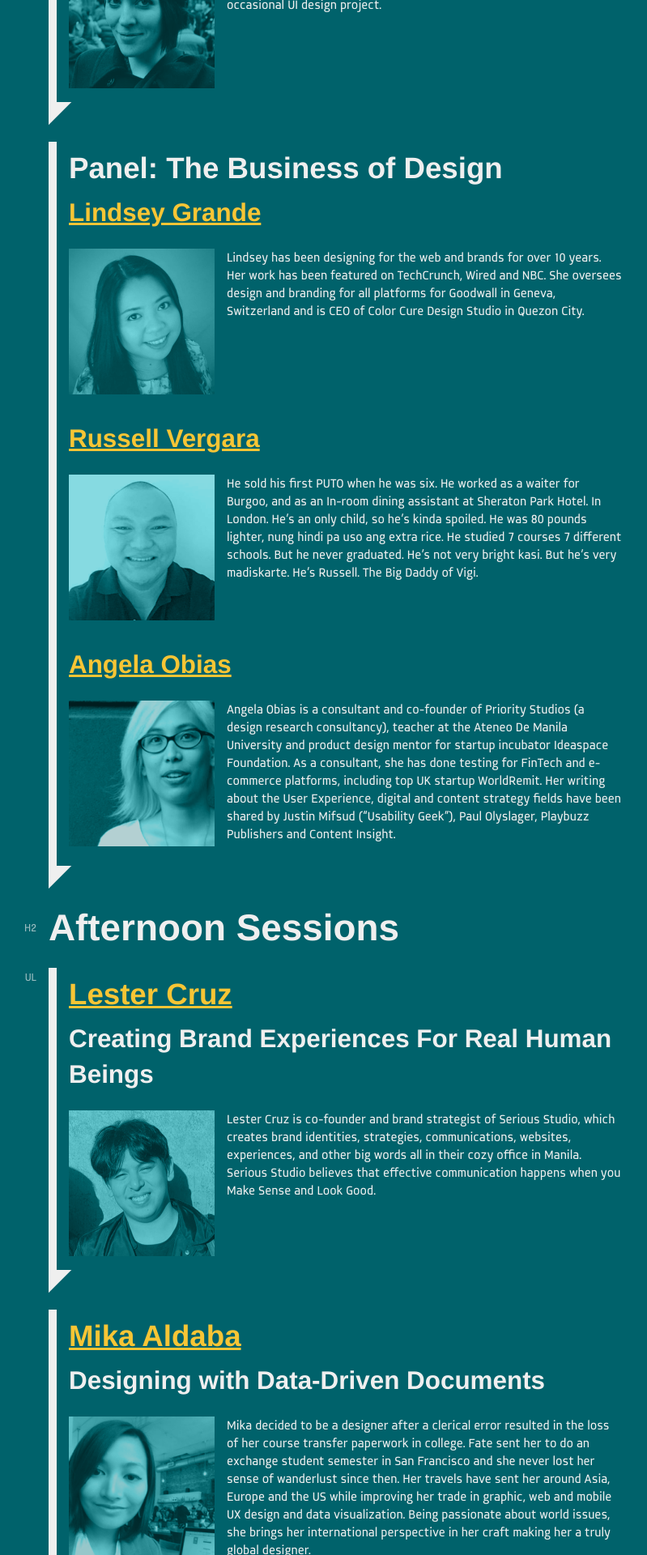
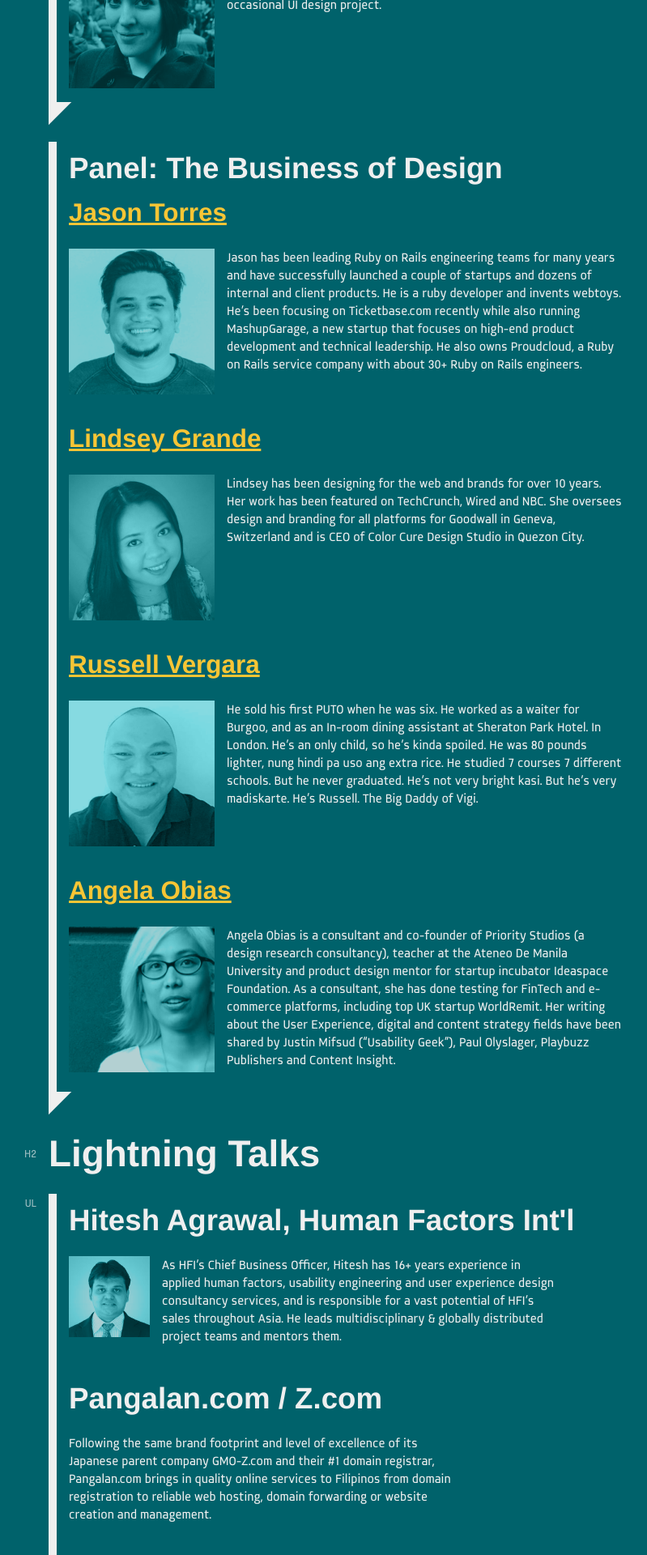
Before and after one commit to pwdo/FFC7-Main-Site, a Jekyll site: the page built from speakers/index.md, in a window 1280 px wide. Shown: the part 973-2893 px from the top of the page at 81% size, without its empty margins (0-799 px from the left). Built offline with Jekyll 4.4.1, drawn with Linux system fonts in a browser that asks for light colours; some of the changed text lies outside the part shown.

Commit message:
speakers and reminders

```diff
--- a/css/dev/main.scss
+++ b/css/dev/main.scss
@@ -939,7 +939,8 @@ h2, h3, h4, h5, h6 {
 // }
 
 // Page: Speakers
-figure.speaker-img {
+figure.speaker-img,
+figure.lightning-img {
   width: 180px;
   margin: 0 15px 0 0;
   img {
@@ -955,6 +956,9 @@ figure.speaker-img {
   @include breakpoint(m) {
     margin: 0 0 1rem;
   }
+}
+figure.lightning-img {
+  width: 100px;
 }
 
 .speakers *:not(nav) > ul > li {
--- a/speakers/index.md
+++ b/speakers/index.md
@@ -34,6 +34,12 @@ October 22 programme reminders: check-in registration starts at 7:30 am, doors w
 
 - ### Panel: The Business of Design
 
+  <h4 id="jason-torres"><a target="_blank" href="http://www.jasontorres.com/">Jason Torres</a></h4>
+
+  <figure class="speaker-img"><img src="/assets/speaker-jason.png" alt="Jason Torres"></figure>
+
+  Jason has been leading Ruby on Rails engineering teams for many years and have successfully launched a couple of startups and dozens of internal and client products. He is a ruby developer and invents webtoys. He's been focusing on Ticketbase.com recently while also running MashupGarage, a new startup that focuses on high-end product development and technical leadership. He also owns Proudcloud, a Ruby on Rails service company with about 30+ Ruby on Rails engineers.
+
   <h4 id="lindsey-grande"><a target="_blank" href="http://www.lindseygrande.com/">Lindsey Grande</a></h4>
 
   <figure class="speaker-img"><img src="/assets/speaker-lindsey.png" alt="Lindsey Grande"></figure>
@@ -51,6 +57,26 @@ October 22 programme reminders: check-in registration starts at 7:30 am, doors w
   <figure class="speaker-img"><img src="/assets/speaker-angela.png" alt="Angela Obias"></figure>
 
   Angela Obias is a consultant and co-founder of Priority Studios (a design research consultancy), teacher at the Ateneo De Manila University and product design mentor for startup incubator Ideaspace Foundation. As a consultant, she has done testing for FinTech and e-commerce platforms, including top UK startup WorldRemit. Her writing about the User Experience, digital and content strategy fields have been shared by Justin Mifsud (“Usability Geek”), Paul Olyslager, Playbuzz Publishers and Content Insight.
+
+## Lightning Talks
+
+- <h3 id="human-factors">Hitesh Agrawal, Human Factors Int'l</h3>
+
+  <figure class="lightning-img"><img src="/assets/lightning-hfi.png" alt="Hitesh Agrawal" width="100"></figure>
+
+  As HFI's Chief Business Officer, Hitesh has 16+ years experience in applied human factors, usability engineering and user experience design consultancy services, and is responsible for a vast potential of HFI’s sales throughout Asia. He leads multidisciplinary & globally distributed project teams and mentors them.
+
+  <h3 id="pangalan-z">Pangalan.com / Z.com</h3>
+
+  Following the same brand footprint and level of excellence of its Japanese parent company GMO-Z.com and their #1 domain registrar, Pangalan.com brings in quality online services to Filipinos from domain registration to reliable web hosting, domain forwarding or website creation and management.
+
+  ### Aelogica
+
+  ÆLOGICA provides elite web and mobile development services specializing in Ruby on Rails to clients around the world from San Francisco, CA and Manila, Philippines.
+
+  ### Accenture
+
+  Accenture is a leading global professional services company, providing a broad range of services and solutions in strategy, consulting, digital, technology and operations.
 
 
 ## Afternoon Sessions
```
Also changed, not shown: reminders/index.md (+3 -1 lines), assets/lightning-hfi.png (added), assets/partner-aelogica.png, css/main.css.
